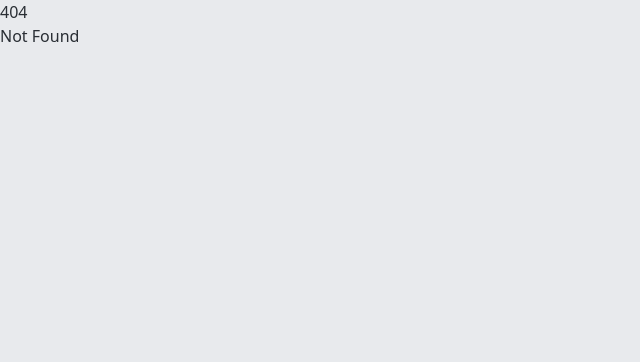
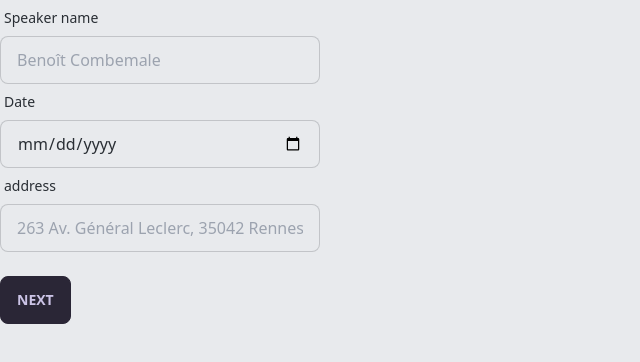
Before and after one commit to Ibentau/front-admin, a SvelteKit app: page /creationChatbot/infos in a window 1280 px wide. Before the commit this address had no page. Shown: the top 362 px of the page, without its empty margins (0-640 px from the left). Built offline with nearby package versions, Linux system fonts and the light colour scheme.

Commit message:
page custom data

```diff
--- /dev/null
+++ b/src/routes/creationChatbot/infos/+page.svelte
@@ -0,0 +1,49 @@
+<script>
+    let speaker = "";
+    let date = "";
+    let address = "";
+  </script>
+
+
+  <div class="form-control w-full max-w-xs">
+    <label for="input" class="label">
+      <span class="label-text">Speaker name</span>
+    </label>
+    <input
+      placeholder="Benoît Combemale"
+      class="input input-bordered w-full max-w-xs"
+      bind:value={speaker}
+    />
+  </div>
+  <div class="form-control w-full max-w-xs">
+    <label for="input" class="label">
+      <span class="label-text">Date</span>
+    </label>
+    <input
+      type="date"
+      class="input input-bordered w-full max-w-xs"
+      bind:value={date}
+    />
+  </div>
+
+  <div class="form-control w-full max-w-xs">
+    <label for="input" class="label">
+      <span class="label-text">address</span>
+    </label>
+    <input
+      placeholder="263 Av. Général Leclerc, 35042 Rennes"
+      class="input input-bordered w-full max-w-xs"
+      bind:value={address}
+    />
+  </div>
+
+  <br />
+  <button class="btn">Next</button>
+
+  <style>
+    h1 {
+      text-align: center;
+      font-size: 48px;
+      font-weight: bold;
+    }
+  </style>
```
